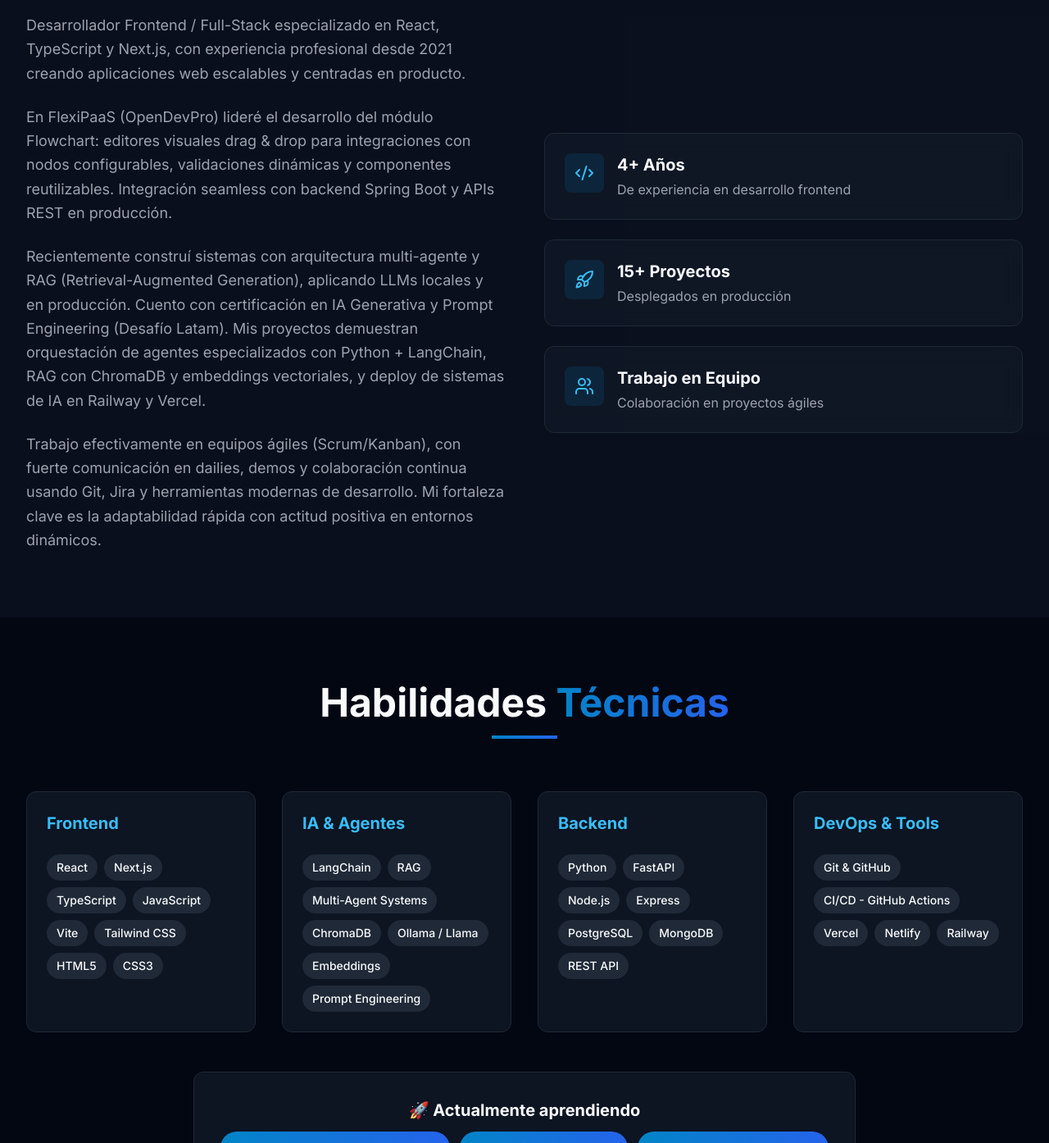
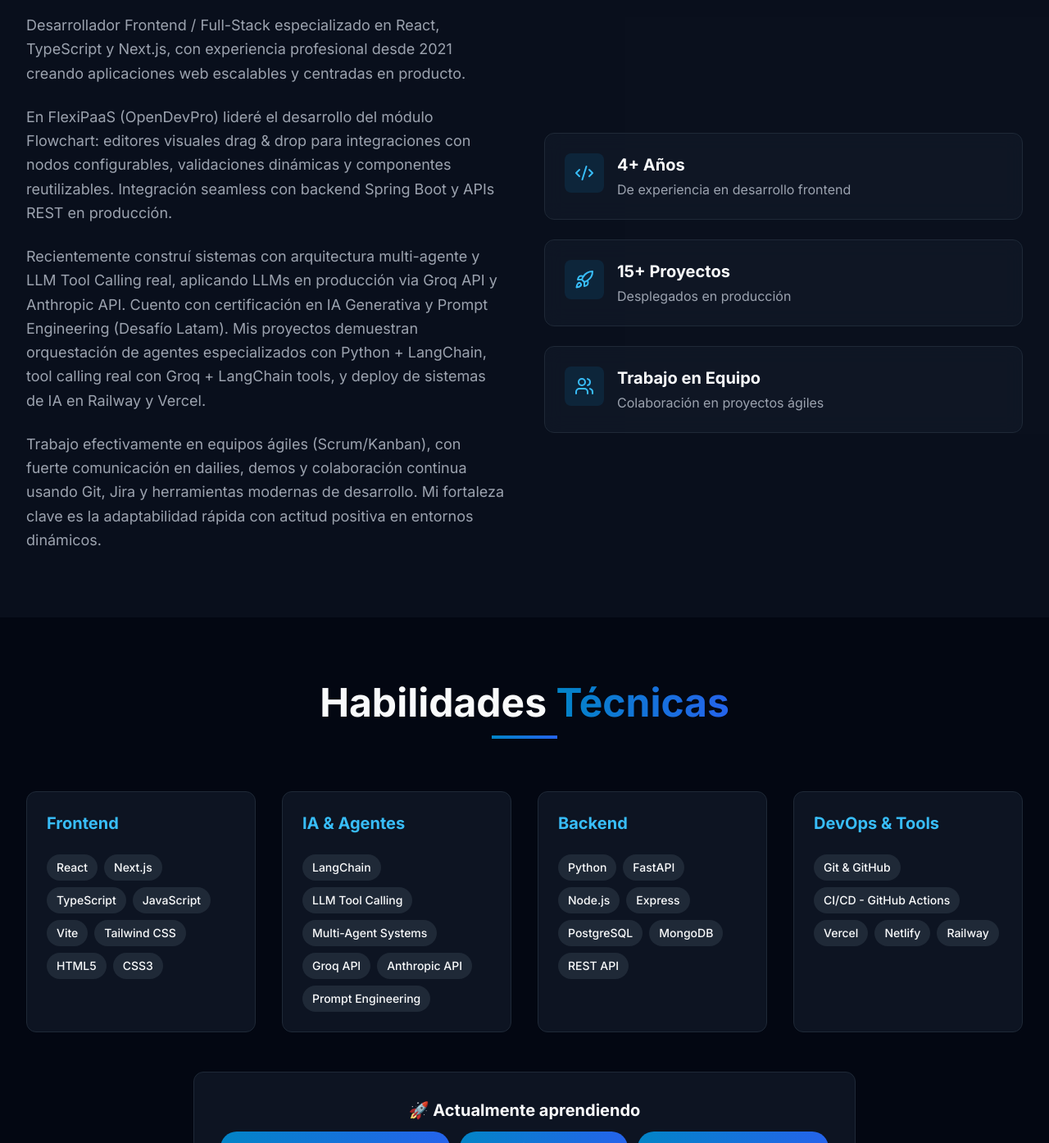
Before and after one commit to AndyV01/portfolio-nextjs, a Next.js app: page / in a window 1280 px wide. Shown: the part 996-2390 px from the top of the page at 82% size. Built offline with nearby package versions, Linux system fonts and the light colour scheme.

Commit message:
feat: actualizo about me and skills

```diff
--- a/src/components/About.tsx
+++ b/src/components/About.tsx
@@ -53,7 +53,7 @@ const About = () => {
                 En FlexiPaaS (OpenDevPro) lideré el desarrollo del módulo Flowchart: editores visuales drag &amp; drop para integraciones con nodos configurables, validaciones dinámicas y componentes reutilizables. Integración seamless con backend Spring Boot y APIs REST en producción.
               </p>
               <p className="text-lg text-gray-600 dark:text-gray-400 leading-relaxed">
-                Recientemente construí sistemas con arquitectura multi-agente y RAG (Retrieval-Augmented Generation), aplicando LLMs locales y en producción. Cuento con certificación en IA Generativa y Prompt Engineering (Desafío Latam). Mis proyectos demuestran orquestación de agentes especializados con Python + LangChain, RAG con ChromaDB y embeddings vectoriales, y deploy de sistemas de IA en Railway y Vercel.
+                Recientemente construí sistemas con arquitectura multi-agente y LLM Tool Calling real, aplicando LLMs en producción via Groq API y Anthropic API. Cuento con certificación en IA Generativa y Prompt Engineering (Desafío Latam). Mis proyectos demuestran orquestación de agentes especializados con Python + LangChain, tool calling real con Groq + LangChain tools, y deploy de sistemas de IA en Railway y Vercel.
               </p>
               <p className="text-lg text-gray-600 dark:text-gray-400 leading-relaxed">
                 Trabajo efectivamente en equipos ágiles (Scrum/Kanban), con fuerte comunicación en dailies, demos y colaboración continua usando Git, Jira y herramientas modernas de desarrollo. Mi fortaleza clave es la adaptabilidad rápida con actitud positiva en entornos dinámicos.
--- a/src/components/Skills.tsx
+++ b/src/components/Skills.tsx
@@ -26,11 +26,10 @@ const skillCategories = [
       title: 'IA & Agentes',
       skills: [
         'LangChain',
-      'RAG',
+        'LLM Tool Calling',
         'Multi-Agent Systems',
-      'ChromaDB',
-      'Ollama / Llama',
-      'Embeddings',
+        'Groq API',
+        'Anthropic API',
         'Prompt Engineering',
       ],
     },
@@ -63,8 +62,7 @@ const skillCategories = [
       <div className="max-w-7xl mx-auto">
         <div
           ref={ref}
-          className={`transition-all duration-1000 ${
-            inView ? 'opacity-100 translate-y-0' : 'opacity-0 translate-y-10'
+          className={`transition-all duration-1000 ${inView ? 'opacity-100 translate-y-0' : 'opacity-0 translate-y-10'
             }`}
         >
           {/* Section Title */}
@@ -80,8 +78,7 @@ const skillCategories = [
             {skillCategories.map((category, categoryIndex) => (
               <div
                 key={categoryIndex}
-                className={`glass-effect p-6 rounded-xl transition-all duration-500 hover:shadow-xl ${
-                  inView ? 'opacity-100 translate-y-0' : 'opacity-0 translate-y-10'
+                className={`glass-effect p-6 rounded-xl transition-all duration-500 hover:shadow-xl ${inView ? 'opacity-100 translate-y-0' : 'opacity-0 translate-y-10'
                   }`}
                 style={{ transitionDelay: `${categoryIndex * 100}ms` }}
               >
```
Lines whose indentation alone changed are shown as unchanged.
